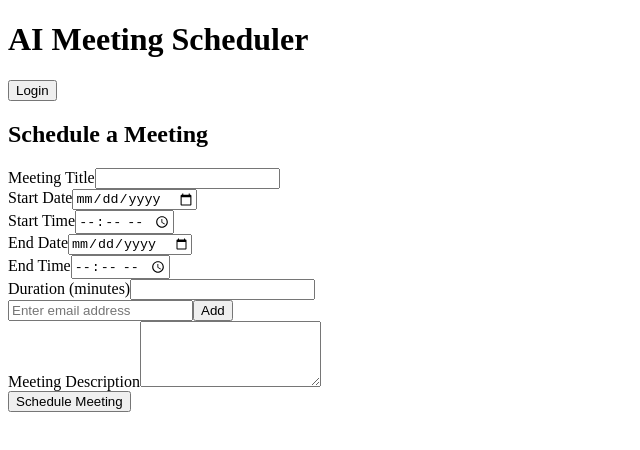
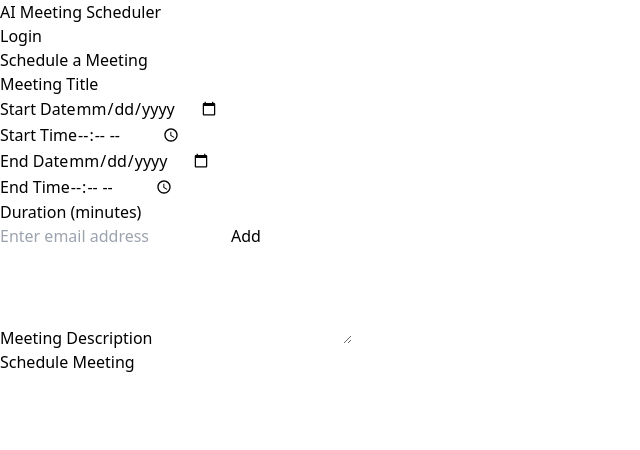
Before and after one commit to CharityDEX/AWS-Hack-AI-Calendar-Assistant, a Next.js app in the folder calendar-ai/: page / in a window 1280 px wide. Shown: the top 450 px of the page, without its empty margins (0-640 px from the left). Built offline with nearby package versions, Linux system fonts and the light colour scheme.

Commit message:
added tailwind for styles

```diff
--- a/calendar-ai/app/layout.js
+++ b/calendar-ai/app/layout.js
@@ -1,3 +1,5 @@
+import '../globals.css'
+
 export const metadata = {
   title: "Create Next App",
   description: "Generated by create next app",
--- /dev/null
+++ b/calendar-ai/globals.css
@@ -0,0 +1,3 @@
+@tailwind base;
+@tailwind components;
+@tailwind utilities;
--- a/calendar-ai/package.json
+++ b/calendar-ai/package.json
@@ -16,5 +16,10 @@
     "react-dom": "^18.3.1",
     "react-redux": "^9.1.2",
     "redux": "^5.0.1"
+  },
+  "devDependencies": {
+    "autoprefixer": "^10.4.20",
+    "postcss": "^8.4.49",
+    "tailwindcss": "^3.4.15"
   }
 }
--- /dev/null
+++ b/calendar-ai/postcss.config.js
@@ -0,0 +1,6 @@
+module.exports = {
+  plugins: {
+    tailwindcss: {},
+    autoprefixer: {},
+  },
+}
--- /dev/null
+++ b/calendar-ai/tailwind.config.js
@@ -0,0 +1,12 @@
+/** @type {import('tailwindcss').Config} */
+module.exports = {
+  content: [
+    "./app/**/*.{js,ts,jsx,tsx,mdx}",
+    "./pages/**/*.{js,ts,jsx,tsx,mdx}",
+    "./components/**/*.{js,ts,jsx,tsx,mdx}",
+  ],
+  theme: {
+    extend: {},
+  },
+  plugins: [],
+}
```
Also changed, not shown: 1 other file (tests, documents, lock files or other folders).
